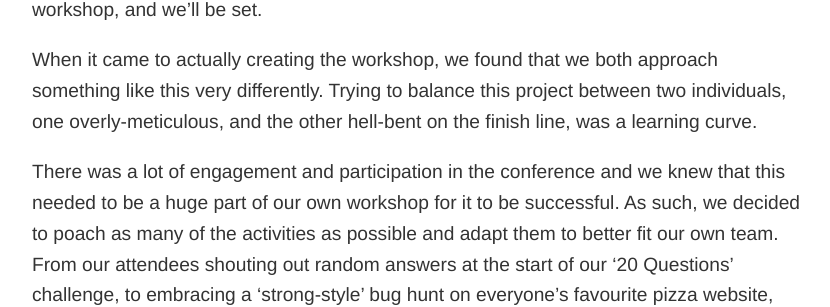
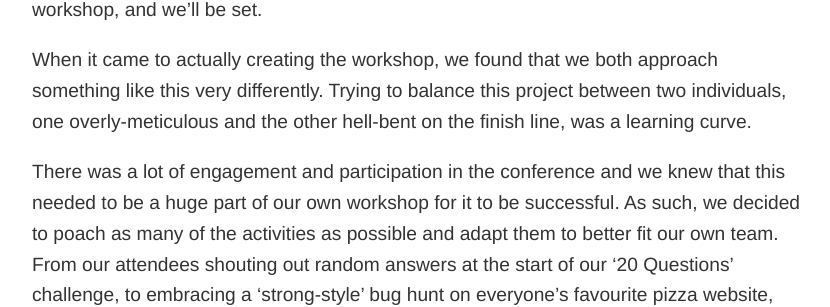
Before and after one commit to holidayextras/holidayextras.github.com, a Jekyll site: the page built from _posts/2016-03-08-sharing-is-caring.md, in a window 1280 px wide and 900 px high, scrolled down 1414 px. Shown: the part 211-518 px from the top of the window, without its empty margins (224-1054 px from the left). Built offline with Jekyll 4.4.1, drawn with Linux system fonts in a browser that asks for light colours; nearby versions of some CDN libraries; comment, search, counter and statistics services are not loaded.

```diff
--- a/_posts/2016-03-08-sharing-is-caring.md
+++ b/_posts/2016-03-08-sharing-is-caring.md
@@ -30,7 +30,7 @@ Essentially, a conference is what you make it.
 ## Co-creating and running the workshop
 So, we have pages and pages of notes, and we have a bunch of awesome ideas for activities. All we need to do is implement all of this into an awe-inspiring, well-structured workshop, and we’ll be set.
 
-When it came to actually creating the workshop, we found that we both approach something like this very differently. Trying to balance this project between two individuals, one overly-meticulous, and the other hell-bent on the finish line, was a learning curve.
+When it came to actually creating the workshop, we found that we both approach something like this very differently. Trying to balance this project between two individuals, one overly-meticulous and the other hell-bent on the finish line, was a learning curve.
 
 There was a lot of engagement and participation in the conference and we knew that this needed to be a huge part of our own workshop for it to be successful.
 As such, we decided to poach as many of the activities as possible and adapt them to better fit our own team. From our attendees shouting out random answers at the start of our ‘20 Questions’ challenge, to embracing a ‘strong-style’ bug hunt on everyone’s favourite pizza website, we had an amazing amount of team effort.
```
